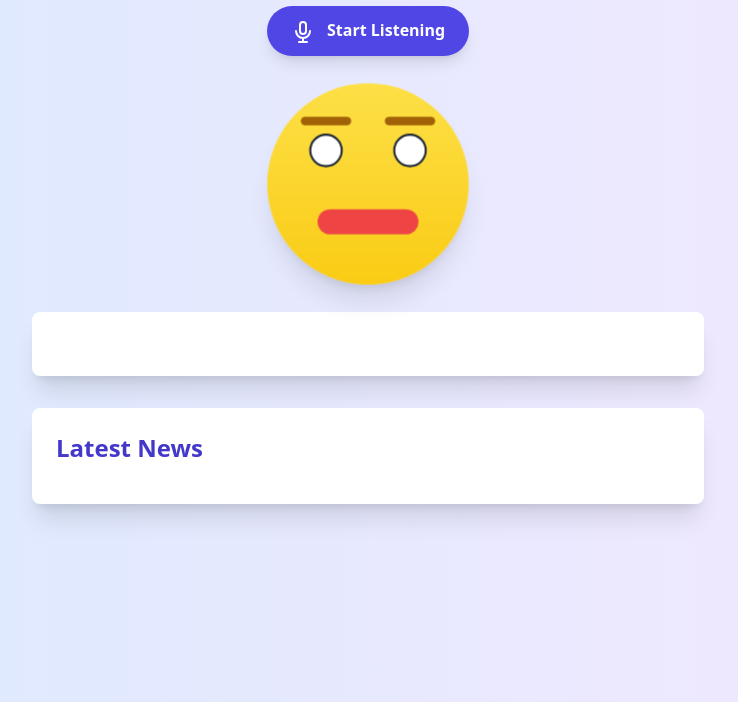
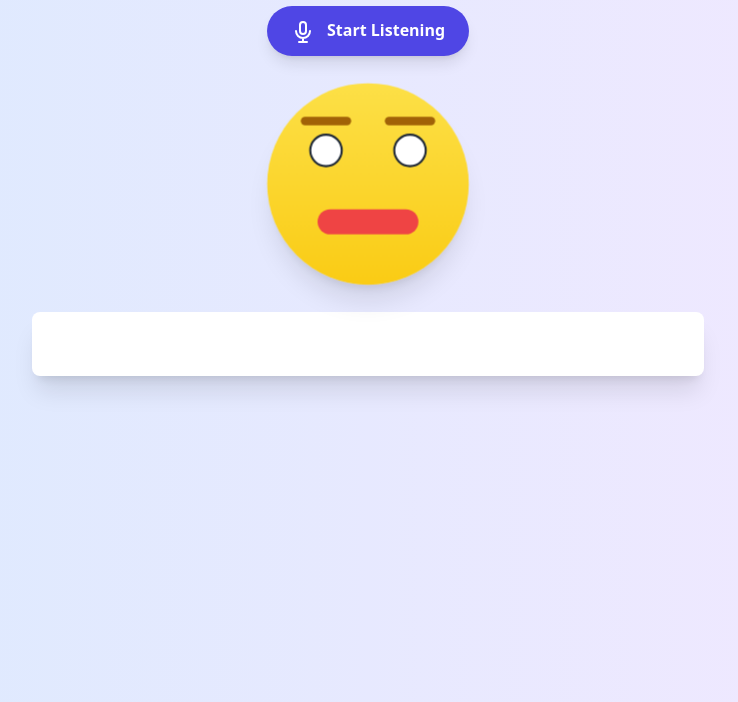
Before and after one commit to mirak-oracle/Vox, a plain HTML site: page index.html in a window 1280 px wide. Shown: the part 98-800 px from the top of the page, without its empty margins (272-1010 px from the left). Drawn offline with nearby package versions, Linux system fonts and the light colour scheme.

Commit message:
Update index.html

```diff
--- a/index.html
+++ b/index.html
@@ -68,10 +68,7 @@
       <div id="bot-responses" class="space-y-4"></div>
     </div>
 
-    <div id="news-container" class="mt-8 bg-white rounded-lg shadow-xl p-6 max-w-2xl mx-auto">
-      <h2 class="text-2xl font-bold text-indigo-700 mb-4">Latest News</h2>
-      <ul id="news-list" class="space-y-2"></ul>
-    </div>
+
   </div>
 
 
```
